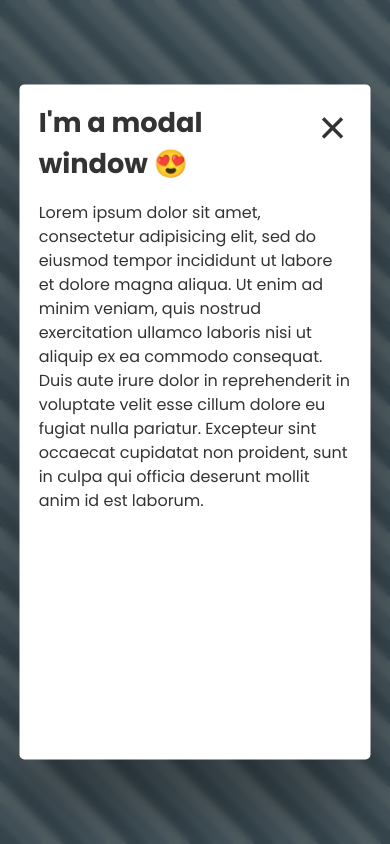
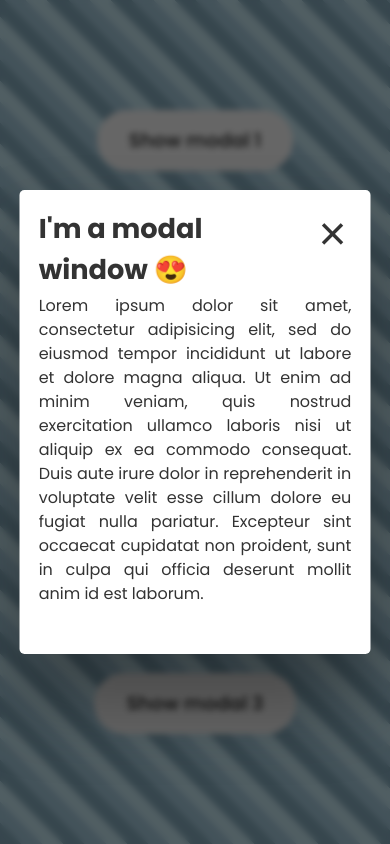
Before and after one commit to murtazshaikh/23_Modal_Window, a plain HTML site: page index.html in a window 390 px wide. Both pictures are taken after a click on the button "Show modal 1". Drawn offline with Linux system fonts and the light colour scheme.

Commit message:
added-responsiveness

```diff
--- a/style.css
+++ b/style.css
@@ -16,7 +16,6 @@ body{
   line-height: 1.5;
 
   color: #333;
-  /* background-color: linear-gradient(to top left, #3a7b99, #70afce, #a5def1, #fff); */
 
   background: repeating-linear-gradient(
   45deg,
@@ -72,10 +71,11 @@ h1{
 
 p{
     font-size: 1.8rem;
+    text-align: justify;
 }
 
-.hidden {
-  display: none;
+.hidden{
+  visibility: hidden;
 }
 
 .modal{
@@ -109,14 +109,55 @@ p{
   z-index: 5;
 }
 
-@media only screen and (max-width: 400px){
-  body {
+@media only screen and (max-width: 765px){
+    body{
         max-height: 100vh;
+
         flex-direction: column;
         align-items: center;
         justify-content: space-around;
       }
 
+      .show-modal{
+        font-size: 1.5rem;
+
+        padding: 1.5rem 2.5rem;
+        margin: 3rem 2.5rem;
+      }
+
+      .close-modal{
+        position: absolute;
+        top: 1rem;
+        right: 1.5rem;
+
+        font-size: 4rem;
+      }
+
+      .modal{
+        width: 80%;
+
+        display: grid;
+        grid-template-columns: 100%;
+        grid-template-rows: 15% min-content;
+
+        padding: 2.5rem;
+      }
+
+      h1{
+        font-size: 2rem;
+
+        margin-bottom: 1rem;
+        margin-right: 2.5rem;
+      }
+
+      p{
+        font-size: 1.5rem;
+
+        margin-bottom: 2rem;
+      }
+}
+
+@media only screen and (max-width: 475px){
   .show-modal{
     font-size: 1.2rem;
 
@@ -125,27 +166,27 @@ p{
   }
 
   .close-modal{
-    position: absolute;
-    top: 1rem;
-    right: 1.5rem;
+    font-size: 3rem;
+  }
 
-    font-size: 3rem;
+  .modal{
+    width: 90%;
+
+    grid-template-rows: 20% min-content;
+
+    padding: 1.2rem;
   }
 
   h1{
     font-size: 1.7rem;
+
     margin-bottom: 1rem;
     margin-right: 2.5rem;
   }
 
   p{
     font-size: 1rem;
-  }
 
-  .modal{
-    width: 90%;
-    height: 80%;
-
-    padding: 1.2rem;
+    margin-bottom: 1rem;
   }
 }
```
Lines whose indentation alone changed are shown as unchanged.
